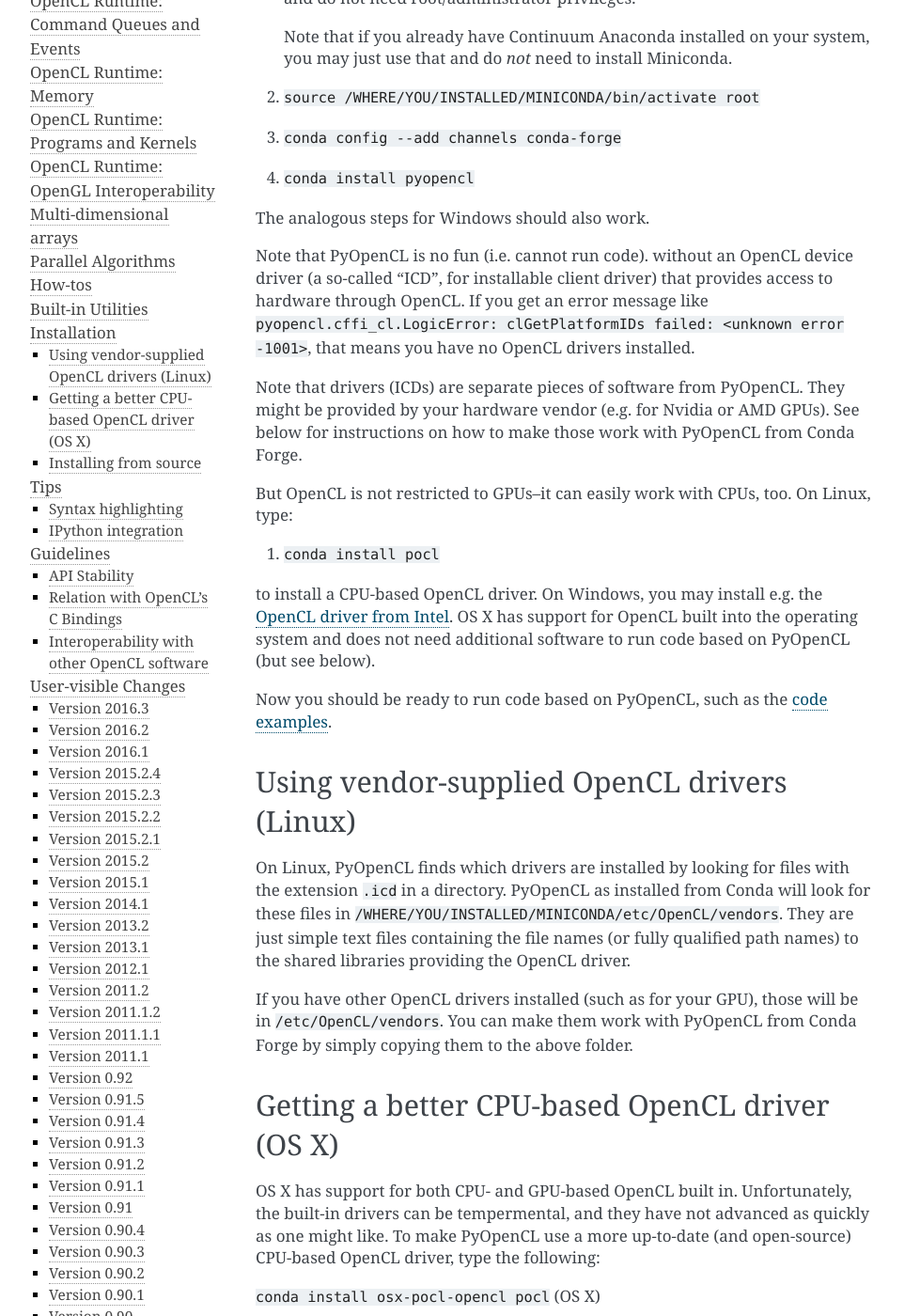
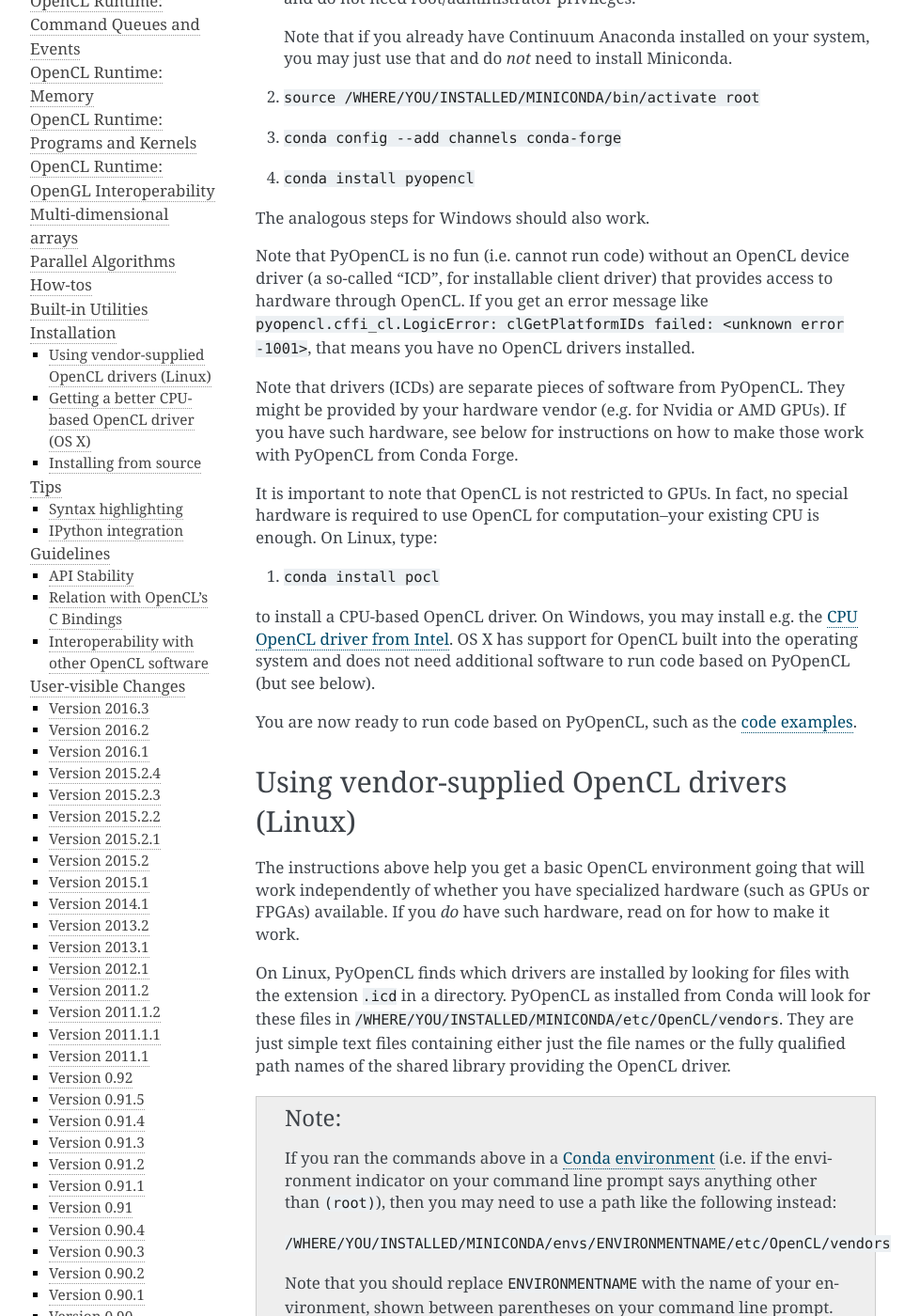
Before and after one commit to inducer/pyopencl, a Sphinx documentation site: the page built from doc/misc.rst, in a window 1280 px wide and 1400 px high, scrolled down 294 px. Shown: the whole window at 94% size, without its empty margins (148-1127 px from the left). Built offline with Sphinx 7.4.7, drawn with Linux system fonts in a browser that asks for light colours; some of the changed text lies outside the part shown.

Commit message:
Proofread/improve installation docs

```diff
--- a/doc/misc.rst
+++ b/doc/misc.rst
@@ -24,49 +24,72 @@ On Linux and OS X, the following set of instructions should work:
 
 The analogous steps for Windows should also work.
 
-Note that PyOpenCL is no fun (i.e. cannot run code).  without an OpenCL device
+Note that PyOpenCL is no fun (i.e. cannot run code) without an OpenCL device
 driver (a so-called "ICD", for installable client driver) that provides access
 to hardware through OpenCL.  If you get an error message like
 ``pyopencl.cffi_cl.LogicError: clGetPlatformIDs failed: <unknown error
 -1001>``, that means you have no OpenCL drivers installed.
 
 Note that drivers (ICDs) are separate pieces of software from PyOpenCL.  They
-might be provided by your hardware vendor (e.g.  for Nvidia or AMD GPUs). See
-below for instructions on how to make those work with PyOpenCL from Conda
-Forge.
+might be provided by your hardware vendor (e.g. for Nvidia or AMD GPUs). If
+you have such hardware, see below for instructions on how to make those work
+with PyOpenCL from Conda Forge.
 
-But OpenCL is not restricted to GPUs--it can easily work with CPUs, too.
+It is important to note that OpenCL is not restricted to GPUs. In fact, no special
+hardware is required to use OpenCL for computation--your existing CPU is enough.
 On Linux, type:
 
 #.  ``conda install pocl``
 
 to install a CPU-based OpenCL driver. On Windows, you may install e.g.
-the `OpenCL driver from Intel <https://software.intel.com/en-us/articles/opencl-drivers#latest_CPU_runtime>`_.
+the `CPU OpenCL driver from Intel <https://software.intel.com/en-us/articles/opencl-drivers#latest_CPU_runtime>`_.
 OS X has support for OpenCL built into the operating system and does not need
 additional software to run code based on PyOpenCL (but see below).
 
-Now you should be ready to run code based on PyOpenCL, such as the `code
+You are now ready to run code based on PyOpenCL, such as the `code
 examples <https://github.com/inducer/pyopencl/tree/master/examples>`_.
 
 Using vendor-supplied OpenCL drivers (Linux)
 --------------------------------------------
 
+The instructions above help you get a basic OpenCL environment going that
+will work independently of whether you have specialized hardware (such as GPUs
+or FPGAs) available. If you *do* have such hardware, read on for how to make
+it work.
+
 On Linux, PyOpenCL finds which drivers are installed by looking for files with
 the extension ``.icd`` in a directory. PyOpenCL as installed from Conda will
 look for these files in
 :file:`/WHERE/YOU/INSTALLED/MINICONDA/etc/OpenCL/vendors`.  They are just
-simple text files containing the file names (or fully qualified path names) to
-the shared libraries providing the OpenCL driver.
+simple text files containing either just  the file names or the fully
+qualified path names of the shared library providing the OpenCL driver.
+
+.. note::
+
+    If you ran the commands above in a
+    `Conda environment <https://conda.io/docs/user-guide/tasks/manage-environments.html>`_
+    (i.e. if the environment indicator on your command line prompt says anything other
+    than ``(root)``), then you may need to use a path like the following instead:
+
+    :file:`/WHERE/YOU/INSTALLED/MINICONDA/envs/ENVIRONMENTNAME/etc/OpenCL/vendors`
+
+    Note that you should replace ``ENVIRONMENTNAME`` with the name of your environment,
+    shown between parentheses on your command line prompt.
 
 If you have other OpenCL drivers installed (such as for your GPU), those will be
 in :file:`/etc/OpenCL/vendors`. You can make them work with PyOpenCL from Conda Forge
 by simply copying them to the above folder.
 
+If you are looking for more information, see `ocl-icd
+<https://github.com/OCL-dev/ocl-icd>`_ and its documentation. Ocl-icd is the
+"ICD loader" used by PyOpenCL when installed from Conda Forge. It represents the
+code behind :file:`libOpenCL.so`.
+
 Getting a better CPU-based OpenCL driver (OS X)
 -----------------------------------------------
 
 OS X has support for both CPU- and GPU-based OpenCL built in. Unfortunately,
-the built-in drivers can be tempermental, and they have not advanced as quickly
+the built-in drivers can be temperamental, and they have not advanced as quickly
 as one might like. To make PyOpenCL use a more up-to-date (and open-source)
 CPU-based OpenCL driver, type the following:
 
@@ -74,14 +97,16 @@ CPU-based OpenCL driver, type the following:
 
 Note that, by installing ``osx-pocl-opencl``, you will no longer be able to
 use PyOpenCL to talk to the system-wide Apple OpenCL drivers. To regain access
-to those drivers, simply uninstall ``osx-pocl-opencl``.
+to those drivers, simply uninstall ``osx-pocl-opencl`` and reinstall ``pyopencl``
+afterwards.
 
 Installing from source
 ----------------------
 
 Information on how to install PyOpenCL *from source* is maintained collaboratively on the
 `PyOpenCL Wiki <http://wiki.tiker.net/PyOpenCL/Installation>`_, but that should
-mostly not be necessary.
+mostly not be necessary unless you have very specific needs or would like to modify
+PyOpenCL yourself.
 
 Tips
 ====
```
